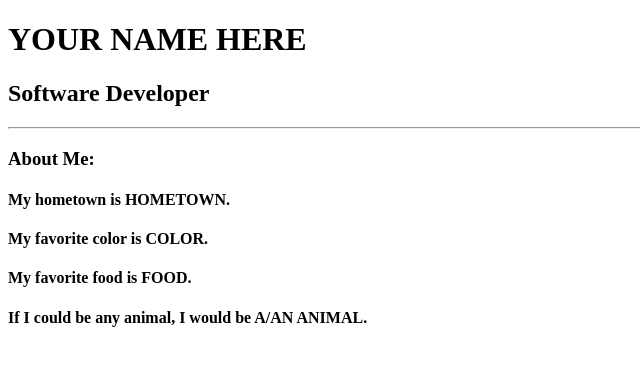
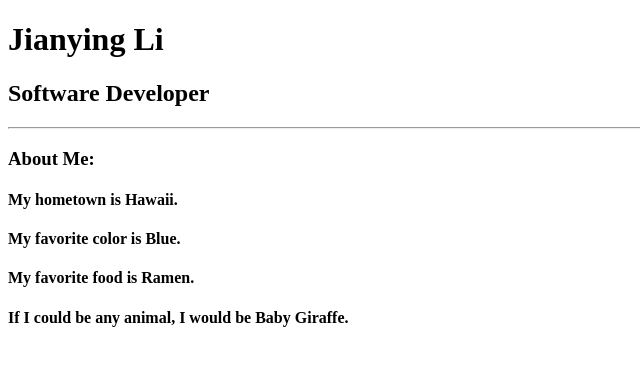
Before and after one commit to Ying-Li5/first-repo, a plain HTML site: page index.html in a window 1280 px wide. Shown: the whole page, without its empty margins (0-640 px from the left). Drawn offline with Linux system fonts and the light colour scheme.

Commit message:
new file

```diff
--- a/index.html
+++ b/index.html
@@ -7,14 +7,14 @@
 		  </head>
 		  <body>
 			<div>
-				<h1>YOUR NAME HERE</h1>
+				<h1>Jianying Li</h1>
 				<h2>Software Developer</h2>
 				<hr>
 				<h3>About Me:</h3>
-					<h4>My hometown is HOMETOWN.</h4>
-					<h4>My favorite color is COLOR.</h4>
-					<h4>My favorite food is FOOD.</h4>
-					<h4>If I could be any animal, I would be A/AN ANIMAL.</h4>
+					<h4>My hometown is Hawaii.</h4>
+					<h4>My favorite color is Blue.</h4>
+					<h4>My favorite food is Ramen.</h4>
+					<h4>If I could be any animal, I would be Baby Giraffe.</h4>
 			</div>
 		  </body>
 		</html>
```
